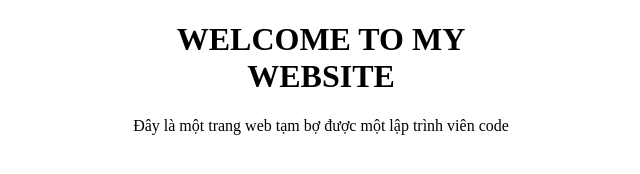
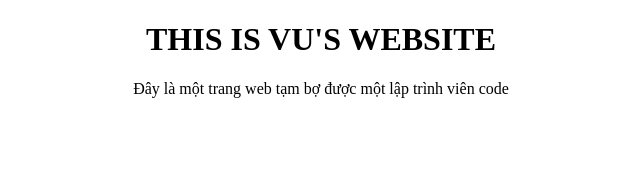
Before and after one commit to Vulie/BasicWeb, a plain HTML site: page index.html in a window 1280 px wide. Shown: the whole page, without its empty margins (319-959 px from the left). Drawn offline with Linux system fonts and the light colour scheme.

```diff
--- a/index.html
+++ b/index.html
@@ -8,7 +8,7 @@
 </head>
 <body>
     <div class="container">
-        <h1>WELCOME TO MY WEBSITE</h1>
+        <h1>THIS IS VU'S WEBSITE</h1>
         <p>Đây là một trang web tạm bợ được một lập trình viên code</p>
 
     </div>
```
